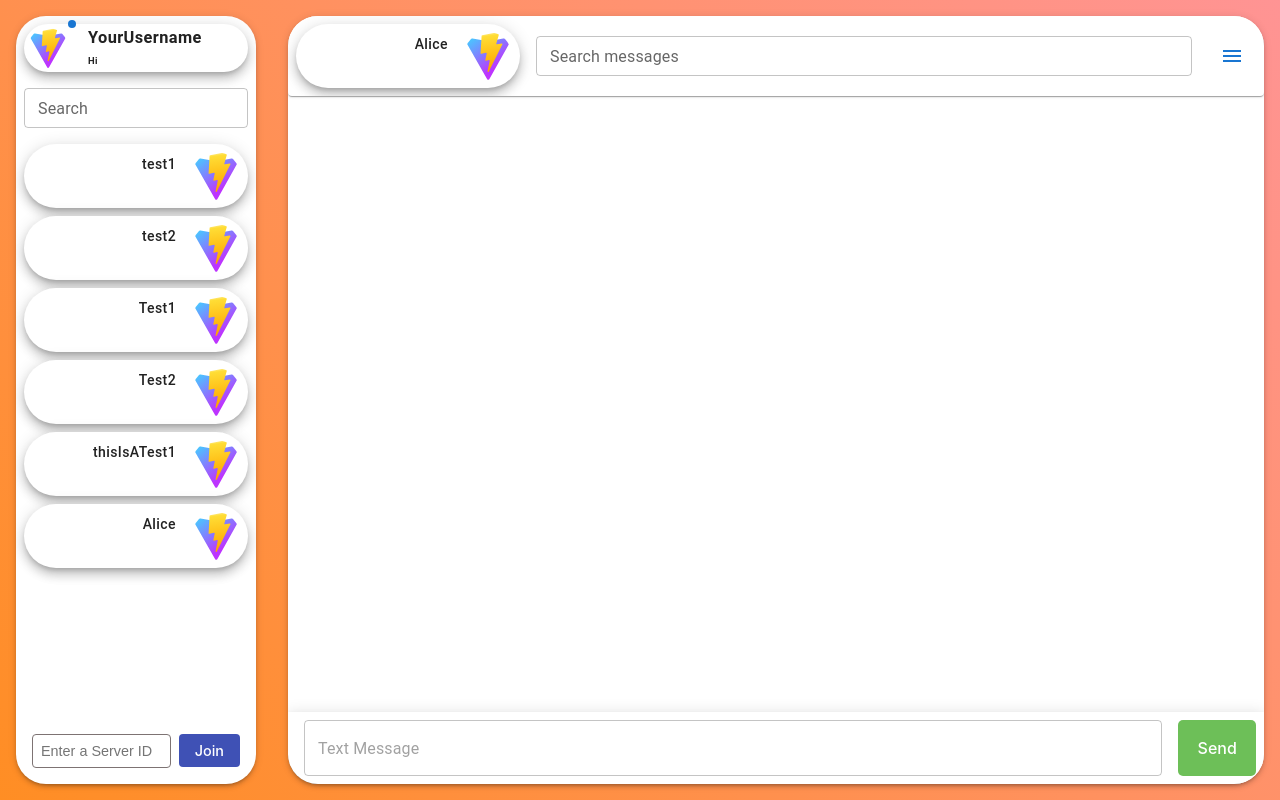
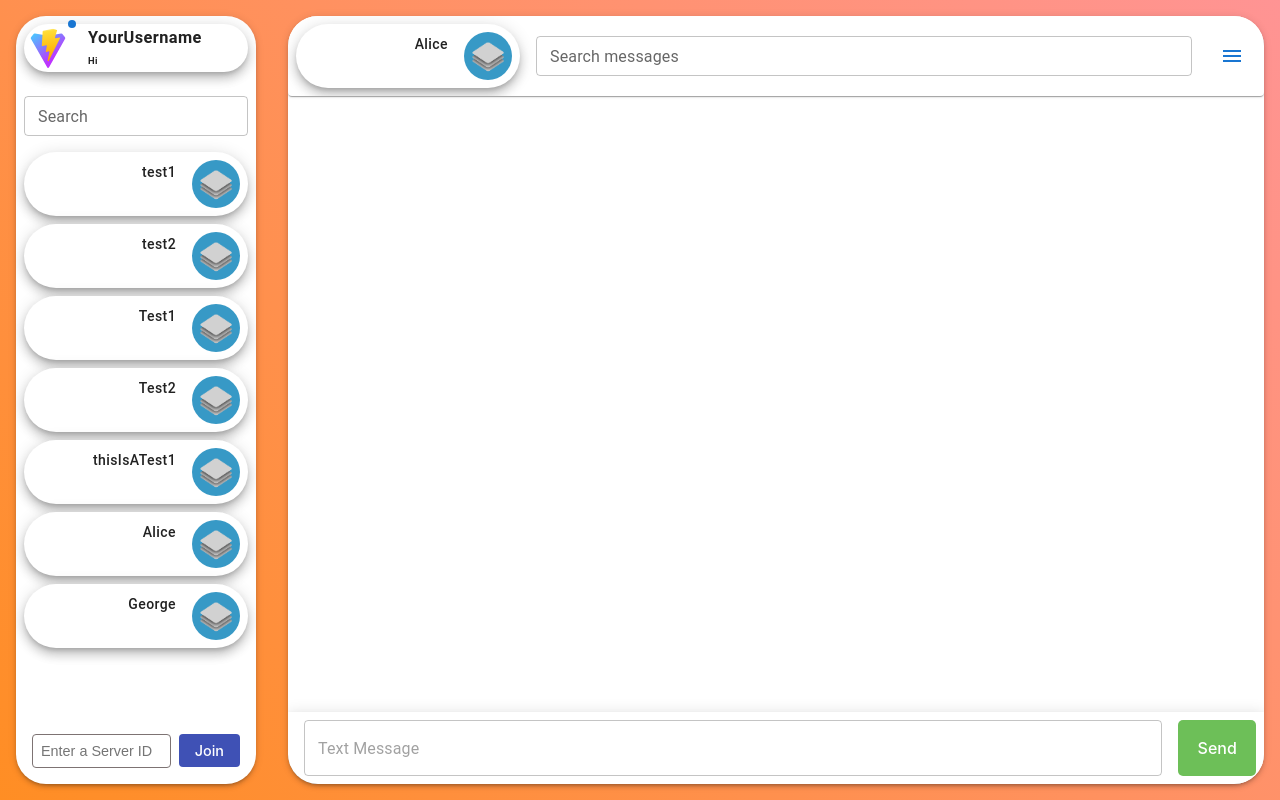
Before and after one commit to Sn00pyW00dst0ck/CEN5035-Project, a React (Vite) app in the folder frontend/: page / in a window 1280 px wide. Built offline with nearby package versions, Linux system fonts and the light colour scheme.

Commit message:
New feature - Channels

```diff
--- a/frontend/src/MainScreen/MainScreen.jsx
+++ b/frontend/src/MainScreen/MainScreen.jsx
@@ -3,13 +3,14 @@ import ServerAndMembers from "./ServerAndMembers/ServerAndMembers.jsx";
 import ServerList from "./ServerList/ServerList.jsx";
 
 const servers = [
-    { id: 1, name: "test1", icon: "public/vite.svg"},
-    { id: 2, name: "test2", icon: "public/vite.svg"},
-    { id: 3, name: "Test1", icon: "public/vite.svg"},
-    { id: 4, name: "Test2", icon: "public/vite.svg"},
-    { id: 5, name: "thisIsATest1", icon: "public/vite.svg"},
-    { id: 6, name: "Alice", icon: "public/vite.svg"}
-]
+    { id: 1, name: "test1", icon: "public/vite.svg", channels: ["General", "Gaming", "Music"] },
+    { id: 2, name: "test2", icon: "public/vite.svg", channels: ["General", "Discussions", "Voice"] },
+    { id: 3, name: "Test1", icon: "public/vite.svg", channels: ["Forum", "one", "two"] },
+    { id: 4, name: "Test2", icon: "public/vite.svg", channels: ["dljfnadll", "Gadlfkndlg", "fkld"] },
+    { id: 5, name: "thisIsATest1", icon: "public/vite.svg", channels: ["kn", "dknf", "kdlfna"] },
+    { id: 6, name: "Alice", icon: "public/vite.svg", channels: ["1", "2", "3"] },
+    { id: 7, name: "George", icon: "public/vite.svg", channels: ["H", "E", "Y"] }
+];
 
 function MainScreen() {
 
--- a/frontend/src/MainScreen/ServerList/ServerBadge/ServerBadge.jsx
+++ b/frontend/src/MainScreen/ServerList/ServerBadge/ServerBadge.jsx
@@ -1,36 +1,32 @@
-import {Avatar, Button, Paper, Stack} from "@mui/material";
-import {useState} from "react";
+import { Avatar, Button, Paper, Stack } from "@mui/material";
+import { useState } from "react";
 
-function GetUserInfo(){
-    alert("I am an alert box!");
-}
-
-function ServerBadge(props) {
-
+function ServerBadge({ server, onSelect }) {
     const [hovered, setHovered] = useState(false);
 
     return (
-        <Button onClick={GetUserInfo} sx={{
-            display: "flex", width: "calc(100% - 1rem)", margin: ".5rem", padding: "0", borderRadius: 10,
-            color: "orange", textTransform: "none"}}
-                onMouseEnter={() => setHovered(true)}
-                onMouseLeave={() => setHovered(false)}
+        <Button onClick={() => onSelect(server)} // ✅ Fixed onClick
+            sx={{
+                display: "flex", width: "calc(100% - 1rem)", margin: ".5rem", padding: "0", borderRadius: 10,
+                color: "orange", textTransform: "none"
+            }}
+            onMouseEnter={() => setHovered(true)}
+            onMouseLeave={() => setHovered(false)}
         >
             <Paper elevation={hovered ? 24 : 7} className="UserBadgeContainer" sx={{
                 display: "flex", width: "100%", height: "fit-content", margin: "0", borderRadius: 10
             }}>
-                <Stack sx={{display: "flex", width: "100%", height: "fit-content", margin: ".5rem"}} direction = "row-reverse" spacing={2}>
+                <Stack sx={{ display: "flex", width: "100%", height: "fit-content", margin: ".5rem" }} direction="row-reverse" spacing={2}>
 
-                    <Avatar sx={{width: "3rem", height: "3rem"}} src ={props.server?.icon || "serverDefault.png"} alt = "ServerBadgeIcon"></Avatar>
+                    <Avatar sx={{ width: "3rem", height: "3rem" }} src="serverDefault.png" alt="test"></Avatar>
 
-                    <div style={{display: "flex"}} >
-                        {props.server?.name || "Server Name"}
+                    <div style={{ display: "flex" }}>
+                        {server.name || "Server Name"}
                     </div>
                 </Stack>
             </Paper>
-
         </Button>
-    )
+    );
 }
 
 export default ServerBadge;
--- a/frontend/src/MainScreen/ServerList/ServerList.jsx
+++ b/frontend/src/MainScreen/ServerList/ServerList.jsx
@@ -1,33 +1,35 @@
 import UserBadge from "../../UserBadge/UserBadge.jsx";
-import {List, Paper, TextField} from "@mui/material";
-import {YourUser} from "../../App.jsx"
+import { List, Paper } from "@mui/material";
+import { YourUser } from "../../App.jsx";
 import ServerBadge from "./ServerBadge/ServerBadge.jsx";
 import "./ServerList.css";
-import {useState} from "react";
+import { useState } from "react";
 import Search from "../../CommonComponents/Search/Search.jsx";
 
-function searchServer(serverData)
-    {
-        serverData.preventDefault();
-        const data=new FormData(serverData.target);
-        const server_ID=formData.get("serverID");
-        console.log("Server ID:", server_ID);
-    }
+function searchServer(event) {
+    event.preventDefault();
+    const data = new FormData(event.target);
+    const server_ID = data.get("serverID");
+    console.log("Server ID:", server_ID);
+}
 
-
-
-
-function ServerList(props) {
-
+function ServerList({ servers }) {
     const [query, setQuery] = useState("");
+    const [selectedServer, setSelectedServer] = useState(null);
 
     function handleServerSearch(event) {
         event.preventDefault();
         setQuery(event.target.value);
     }
 
-    return(
-        <div>
+    function handleServerClick(server) {
+        console.log("Selected Server:", server);
+        setSelectedServer(server); // ✅ Updates with correct server & channels
+    }
+
+    return (
+        <div style={{ display: "flex" }}>
+            {/* Server List */}
             <Paper elevation={3} sx={{
                 borderRadius: 7.5,
                 display: "flex",
@@ -37,34 +39,20 @@ function ServerList(props) {
                 margin: "1rem",
                 overflow: "hidden"
             }}>
-                <UserBadge user={YourUser.name} status={YourUser.status} online ={YourUser.online} img={YourUser.icon}/>
+                <UserBadge user={YourUser.name} status={YourUser.status} online={YourUser.online} img={YourUser.icon} />
 
-                <List
-                    sx={{
-                        display: "flex",
-                        flexDirection: "column",
-                        width: '100%',
-                        height: "100%",
-                        position: 'relative',
-                        overflow: 'auto',
-
-                        '& ul': { padding: 0 },
-                    }}
-                    subheader={<li />}
-                >
-
-                    <Search id = "serverSearchInput" return = {handleServerSearch}/>
+                <List sx={{ display: "flex", flexDirection: "column", width: '100%', height: "100%", overflow: 'auto' }}>
+                    <Search id="serverSearchInput" return={handleServerSearch} />
 
                     <div id='serverBadgeHolder'>
-                        {props.servers
+                        {servers
                             .filter((server) => server.name.toLowerCase().includes(query.toLowerCase()))
                             .map((server) => (
-                                <li key={`section-${server.id}`}>
+                                <li key={server.id} onClick={() => handleServerClick(server)} style={{ cursor: "pointer" }}>
                                     <ServerBadge server={server} />
                                 </li>
                             ))}
                     </div>
-
                 </List>
 
                 <div className="joinServer">
@@ -73,10 +61,33 @@ function ServerList(props) {
                         <button type="submit">Join</button>
                     </form>
                 </div>
+            </Paper>
 
-            </Paper>
+            {/* Channel List - Only Shows When a Server is Selected */}
+            {selectedServer && selectedServer.channels && (
+                <Paper elevation={3} sx={{
+                    borderRadius: 7.5,
+                    display: "flex",
+                    flexDirection: "column",
+                    width: "15rem",
+                    height: "calc(100vh - 2rem)",
+                    margin: "1rem",
+                    overflow: "hidden"
+                }}>
+                    <h3 style={{ textAlign: "center", marginTop: "1rem" }}>
+                        {selectedServer.name} Channels
+                    </h3>
+                    <List sx={{ overflow: 'auto' }}>
+                        {selectedServer.channels.map((channel, index) => (
+                            <li key={`${selectedServer.id}-channel-${index}`}>
+                                <ServerBadge server={{ id: `${selectedServer.id}-channel-${index}`, name: channel }} />
+                            </li>
+                        ))}
+                    </List>
+                </Paper>
+            )}
         </div>
-    )
+    );
 }
 
 export default ServerList;
```
